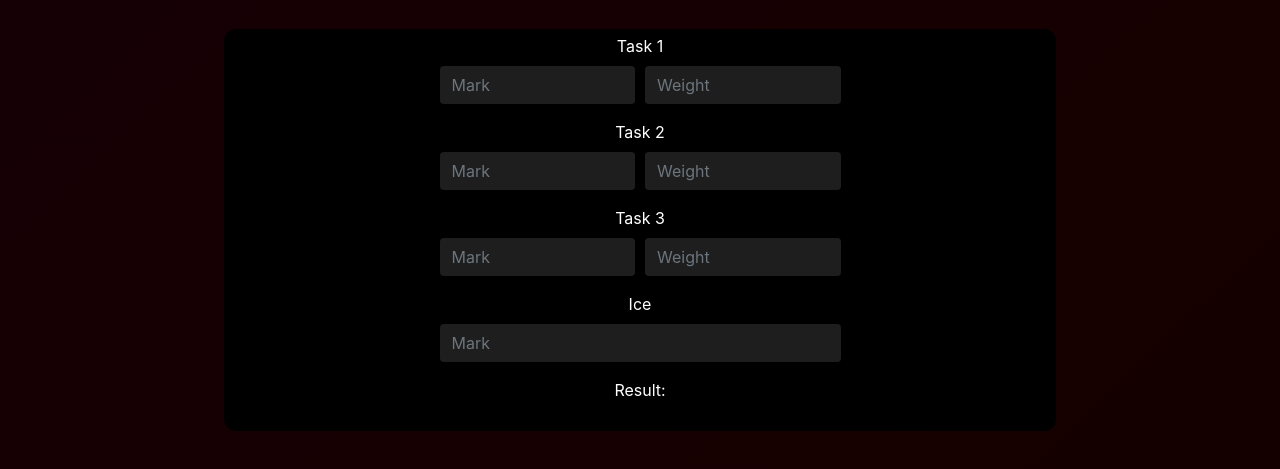
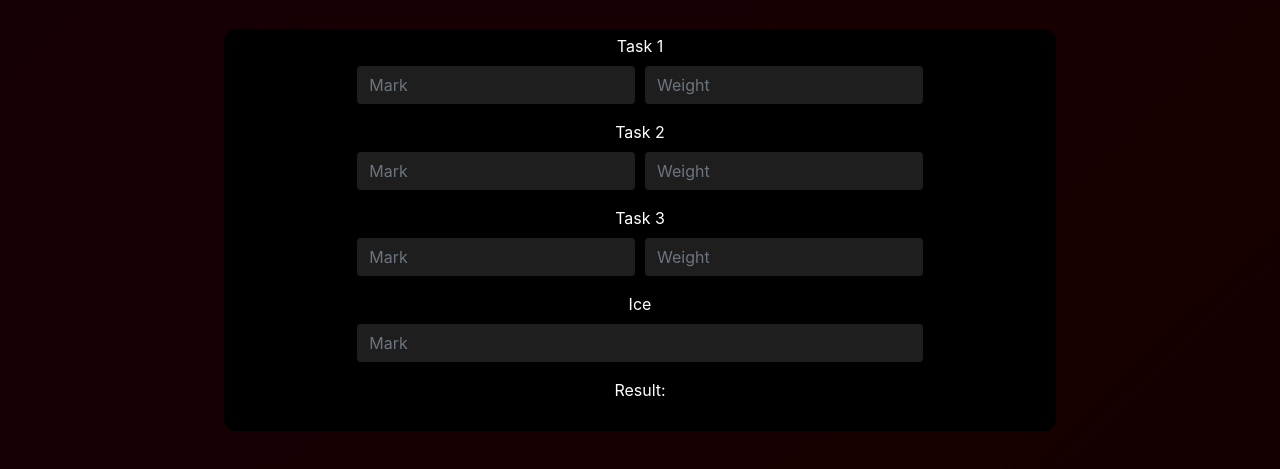
Before and after one commit to BlueDiablos1234/BlueDiablos1234.github.io, a plain HTML site: page calc.html in a window 1280 px wide. Shown: the part 117-586 px from the top of the page. Drawn offline with nearby package versions, Linux system fonts and the light colour scheme.

Commit message:
Display Changed V8

```diff
--- a/calc.html
+++ b/calc.html
@@ -45,7 +45,7 @@
         <br>
         <div style="background-color:black; width:65%;padding:5px; border-radius: 12px;">
             <label>Task 1</label>
-            <div class="form-row" style="width:50%">
+            <div class="form-row" style="width:70%">
                 <div class="form-group col-md-6 col-sm-6">
                     <input type="text" class="form-control" id="valTask1" placeholder="Mark"
                         style="background-color: #1e1e1e; color: white; border: none;">
@@ -56,7 +56,7 @@
                 </div>
             </div>
             <label>Task 2</label>
-            <div class="form-row" style="width:50%">
+            <div class="form-row" style="width:70%">
                 <div class="form-group col-md-6 col-sm-6">
                     <input type="text" class="form-control" id="valTask2" placeholder="Mark"
                         style="background-color: #1e1e1e; color: white; border: none;">
@@ -67,7 +67,7 @@
                 </div>
             </div>
             <label>Task 3</label>
-            <div class="form-row" style="width:50%">
+            <div class="form-row" style="width:70%">
                 <div class="form-group col-md-6 col-sm-6">
                     <input type="text" class="form-control" id="valTask3" placeholder="Mark"
                         style="background-color: #1e1e1e; color: white; border: none;">
@@ -78,7 +78,7 @@
                 </div>
             </div>
             <label>Ice</label>
-            <div class="form-row" style="width:50%">
+            <div class="form-row" style="width:70%">
                 <div class="form-group col-md-12 col-sm-12">
                     <input type="text" class="form-control" id="valIce" placeholder="Mark"
                         style="background-color: #1e1e1e; color: white; border: none;">
```
